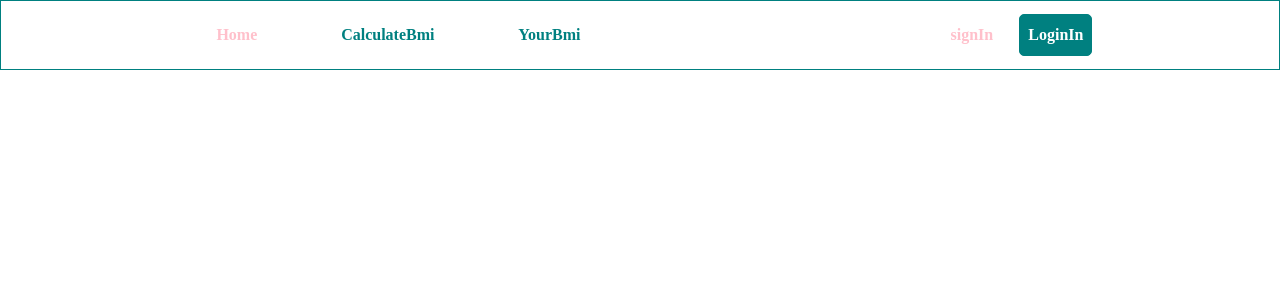
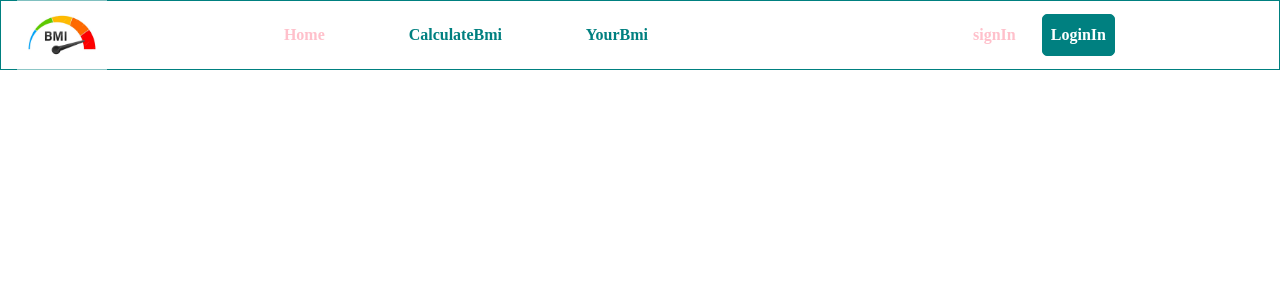
Before and after one commit to GaneshGourav/bmi-calculator, a React (Create React App) app in the folder Frontend/: page / in a window 1280 px wide. Shown: the top 300 px of the page. Built offline with nearby package versions, Linux system fonts and the light colour scheme.

Commit message:
logo added

```diff
--- a/Frontend/src/components/Navbar.jsx
+++ b/Frontend/src/components/Navbar.jsx
@@ -1,5 +1,6 @@
 import { Container, useDisclosure } from "@chakra-ui/react";
 import { NavLink } from "react-router-dom";
+import logo from "../Assests/logo.png"
 
 export const Navbar = () => {
 
@@ -11,7 +12,9 @@ export const Navbar = () => {
 
   return (
     <Container display={"flex"} justifyContent={"space-around"} border={"1px solid teal"}  alignItems={"center"} maxW={"100%"} height={"70px"} fontFamily={"cursive"} fontWeight={"600"}>
+      <img src={logo} alt="" width={"90px"} />
       <Container display={'flex'} justifyContent={"space-around"} >
+
       {link.map((el) => (
         <NavLink
           to={el.to}
```
Also changed, not shown: Frontend/src/Assests/logo.png (added).
